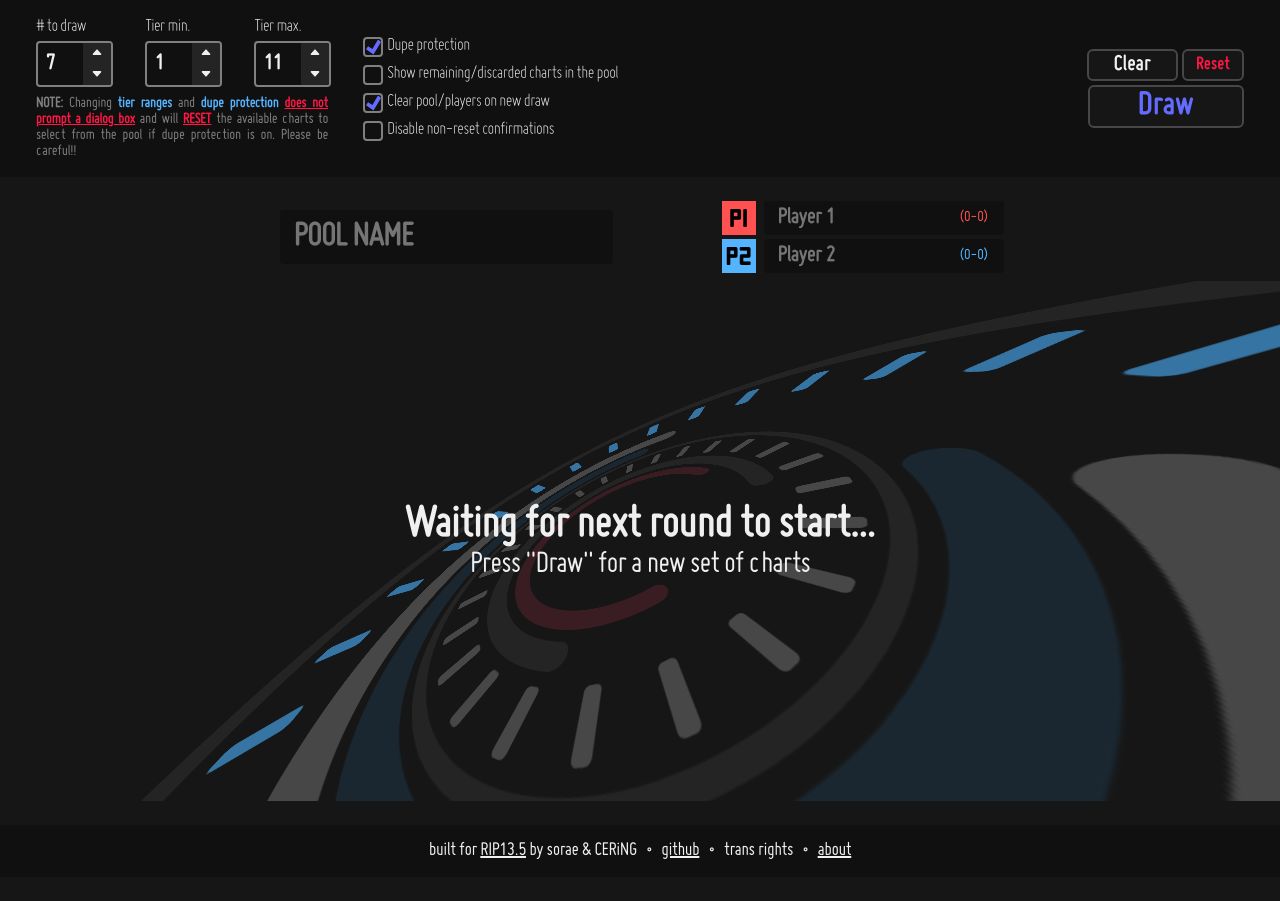
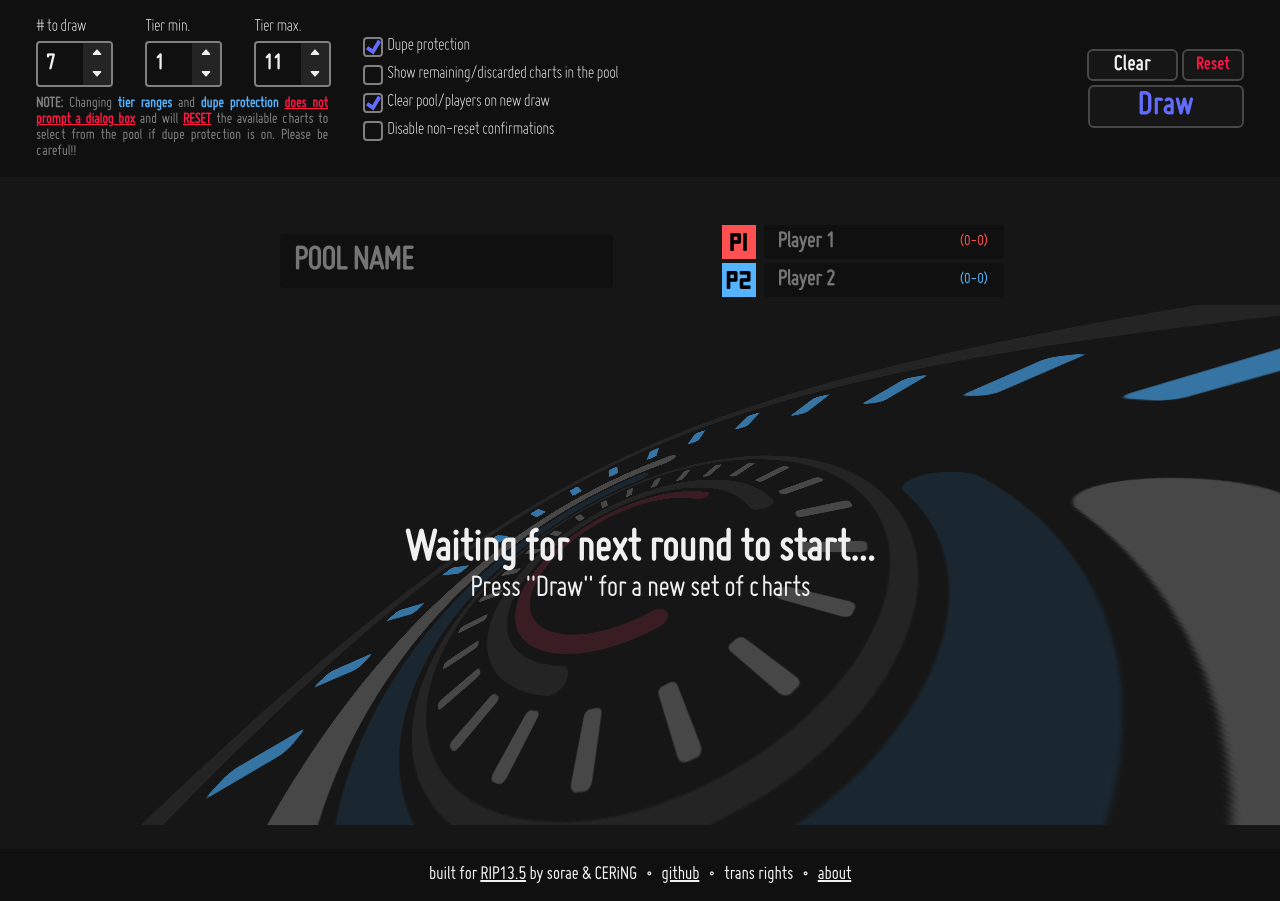
Before and after one commit to soraeee/cardigan, a React (Vite) app in the folder card-draw/: page / in a window 1280 px wide. Before the commit the page ends 877 px from the top, so only its background shows below. Built offline with nearby package versions, Linux system fonts and the light colour scheme.

Commit message:
CSS tweak

```diff
--- a/card-draw/src/scss/main.scss
+++ b/card-draw/src/scss/main.scss
@@ -46,7 +46,7 @@ b { font-weight: 700 }
   @include mixin.flex($dir: column, $x-align: center, $gap: 8px);
   margin: 0 auto;
   max-width: 100%;
-  padding: 24px 0 24px 0;
+  padding: 48px 0 24px 0;
   //background-color: #00ff00;
 
   @include mixin.mobile {
```
